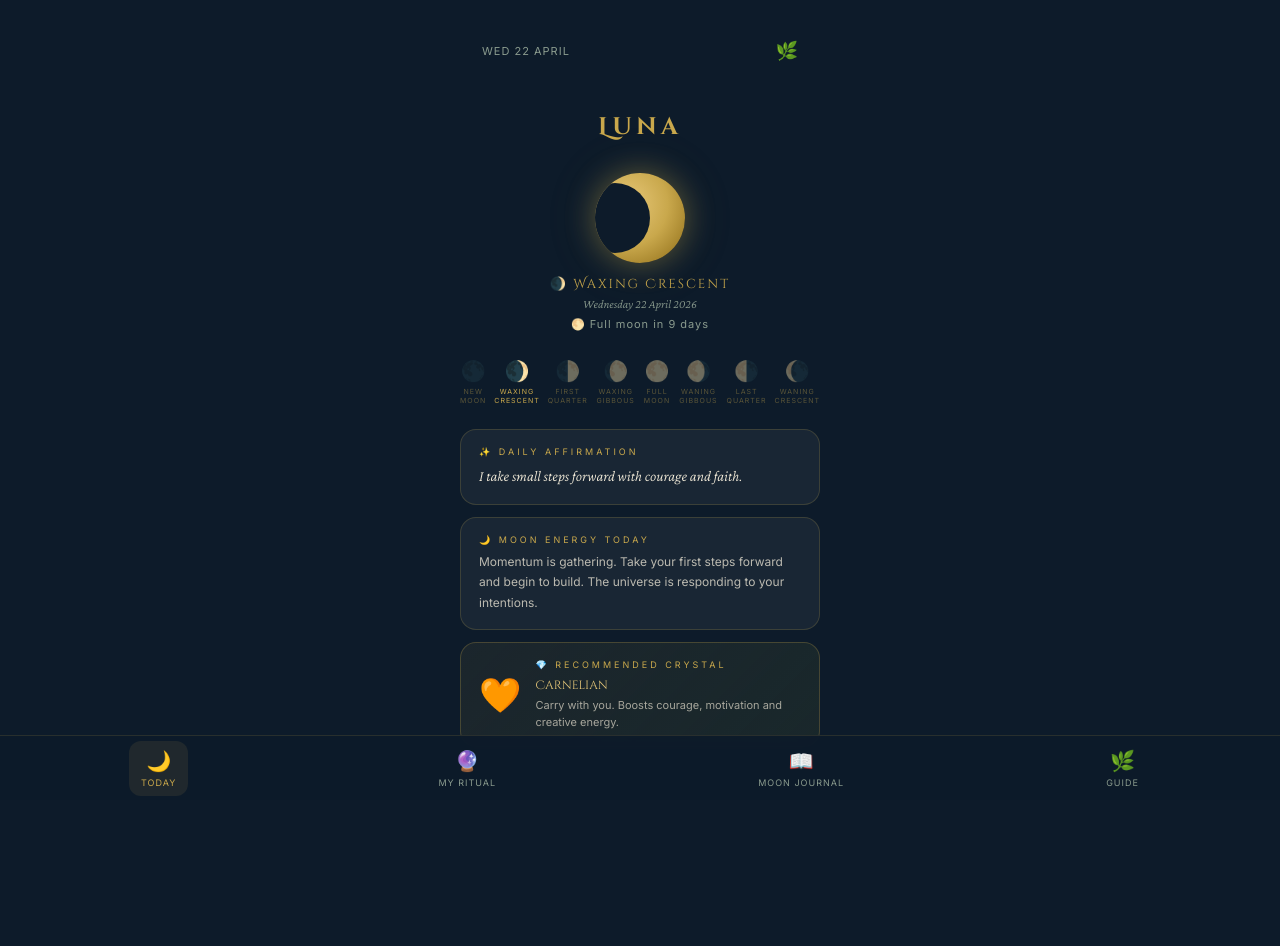
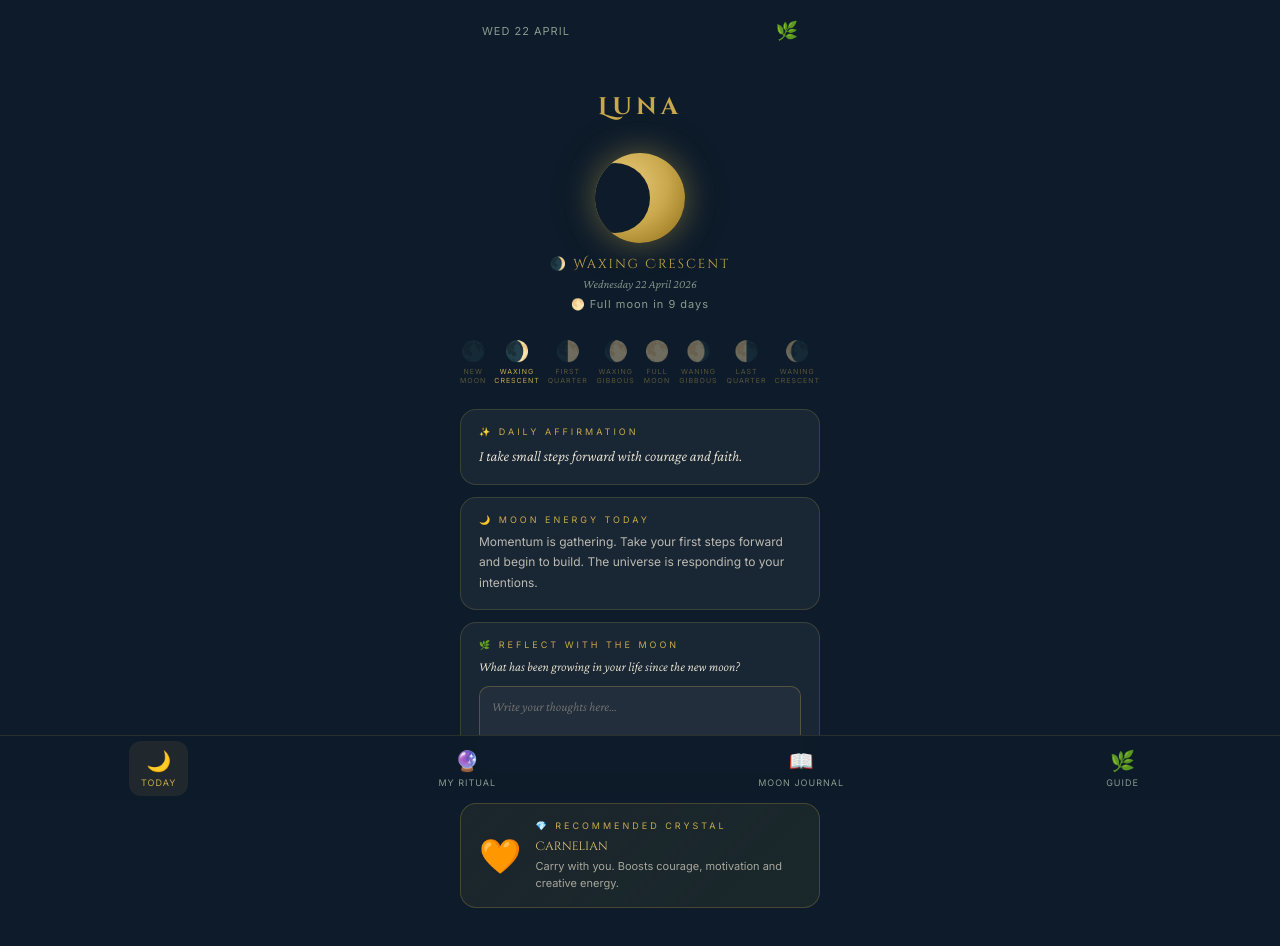
Before and after one commit to monicathomas8/new-moon-wishes, a React (Vite) app: page / in a window 1280 px wide. Shown: the top 946 px of the page. Before the commit the page ends 800 px from the top, so only its background shows below. Built offline with nearby package versions, Linux system fonts and the light colour scheme.

Commit message:
added reflect section to today screen

```diff
--- a/src/App.css
+++ b/src/App.css
@@ -3,7 +3,7 @@
   flex-direction: column;
   align-items: center;
   min-height: 100vh;
-  padding: 20px;
+  padding: 0 0 80px 0;
 }
 
 .app-title {
--- a/src/App.jsx
+++ b/src/App.jsx
@@ -1,4 +1,4 @@
-import { useState } from 'react'
+import { useState, useEffect } from 'react'
 import './App.css'
 import TopBar from './components/TopBar'
 import MoonDisplay from './components/MoonDisplay'
@@ -15,6 +15,11 @@ import { getMoonPhase } from './moonPhase'
 function App() {
   const moon = getMoonPhase()
   const [currentScreen, setCurrentScreen] = useState('today')
+  const [reflectToday, setReflectToday] = useState(() => localStorage.getItem('luna-reflect-today') || '')
+
+  useEffect(() => {
+    localStorage.setItem('luna-reflect-today', reflectToday)
+  }, [reflectToday])
 
   return (
     <div className="app">
@@ -27,6 +32,17 @@ function App() {
           <PhaseBar currentPhase={moon.name} />
           <AffirmationCard phase={moon.name} />
           <MoonEnergyCard phase={moon.name} />
+          <div className="card">
+            <p className="card-label">🌿 Reflect With the Moon</p>
+            <p className="card-text" style={{fontSize: '13px', marginBottom: '8px'}}>What has been growing in your life since the new moon?</p>
+            <textarea
+              className="journal-input"
+              placeholder="Write your thoughts here…"
+              rows="3"
+              value={reflectToday}
+              onChange={(e) => setReflectToday(e.target.value)}
+            ></textarea>
+          </div>
           <CrystalCard phase={moon.name} />
         </>
       )}
```
